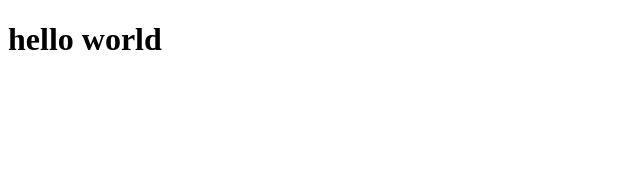
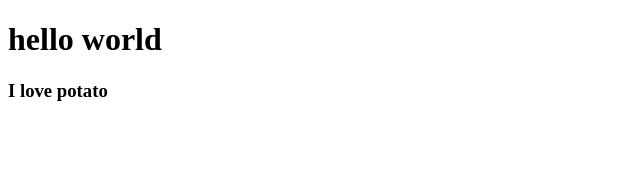
Before and after one commit to HarryJoo/movie_app_2020, a React (Create React App) app: page / in a window 1280 px wide. Shown: the top 170 px of the page, without its empty margins (0-640 px from the left). Built offline with nearby package versions, Linux system fonts and the light colour scheme.

Commit message:
ReactJS Component Test

```diff
--- a/src/App.js
+++ b/src/App.js
@@ -1,9 +1,11 @@
 import React from 'react';
+import Potato from './Potato';
 
 function App() {
   return (
     <div>
       <h1>hello world</h1>
+      <Potato />
     </div>
     );
 }
--- /dev/null
+++ b/src/Potato.js
@@ -0,0 +1,7 @@
+import React from "react";
+
+function Potato() {
+    return <h3>I love potato</h3>;
+}
+
+export default Potato;
```
